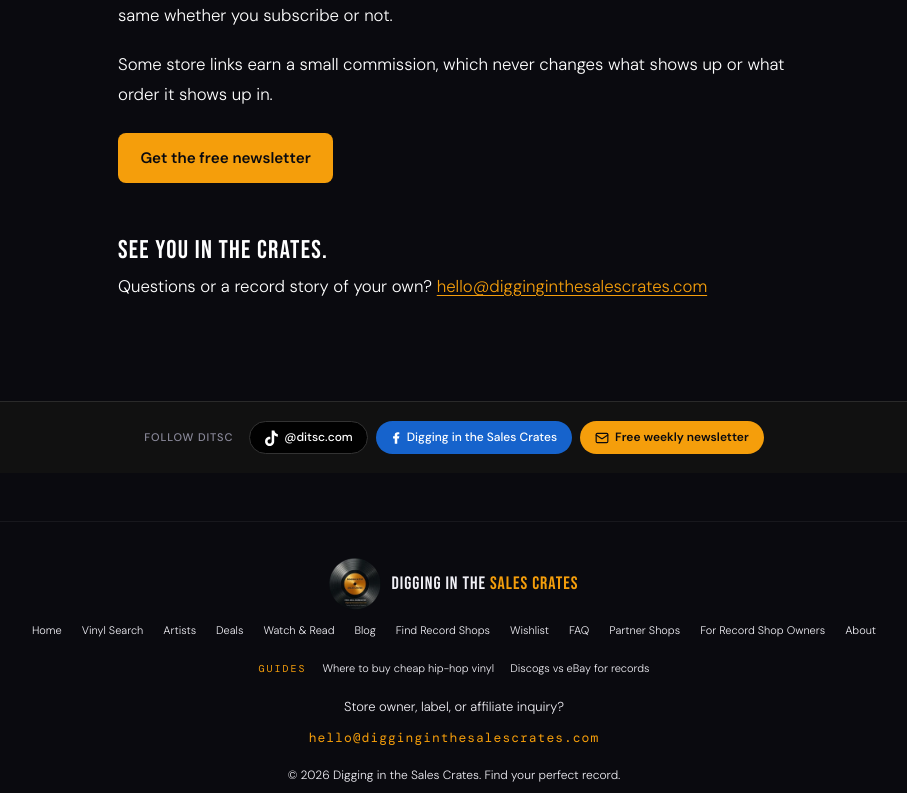
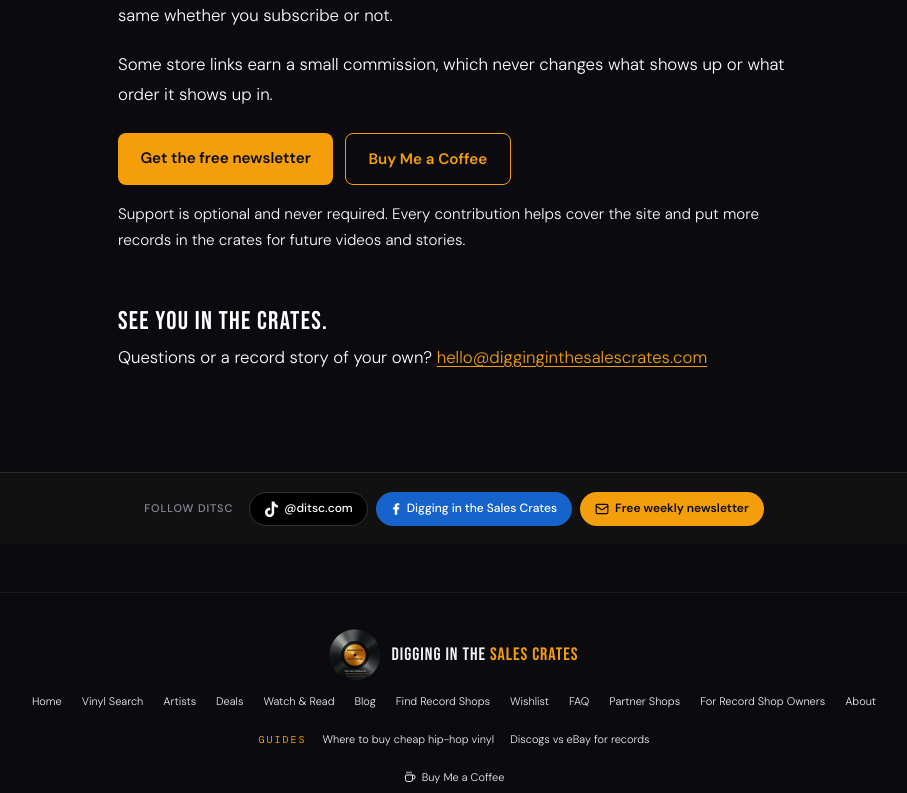
Before and after one commit to Phishhead35/digging-in-the-sales-crates, a React (Create React App) app: page /about in a window 1280 px wide. Shown: the part 1680-2473 px from the top of the page, without its empty margins (186-1093 px from the left). Built offline with nearby package versions, Linux system fonts and the light colour scheme.

Commit message:
Add Buy Me a Coffee to footer and About page

```diff
--- a/src/components/Layout.jsx
+++ b/src/components/Layout.jsx
@@ -1,11 +1,16 @@
 import React, { useState, useEffect } from 'react';
 import { Link, useLocation } from 'react-router-dom';
 import { withSlash } from '../utils/withSlash';
-import { Menu, X, Search, Home, Heart, TrendingDown, Mail, MapPin, BookOpen, Star, HelpCircle, Disc3, Info, FileText, Store } from 'lucide-react';
+import { Menu, X, Search, Home, Heart, TrendingDown, Mail, MapPin, BookOpen, Star, HelpCircle, Disc3, Info, FileText, Store, Coffee } from 'lucide-react';
 import FollowUs from './FollowUs';
 import { AffiliateDisclosure } from './AffiliateDisclosure';
-import { trackNavClick, trackStoreClick, CLICK_SOURCES } from '../utils/analytics';
+import { track, trackNavClick, trackStoreClick, CLICK_SOURCES } from '../utils/analytics';
 import { GUIDES } from '../data/guides';
+
+// Buy Me a Coffee page (2026-10-31). Optional support link in the footer.
+// Not an affiliate link, so it stays out of partners.js and gets no badge.
+// Same URL lives in src/pages/About.jsx; change both if it ever moves.
+const SUPPORT_URL = 'https://buymeacoffee.com/digginginthesalescrates';
 
 export default function Layout({ children }) {
   const [mobileOpen, setMobileOpen] = useState(false);
@@ -312,6 +317,21 @@ export default function Layout({ children }) {
             ))}
           </div>
 
+          {/* Optional support link. Fires support_click (the same event the
+              About page uses), not store_click, so it never shows up in the
+              marketplace or NO_LEAK reports. */}
+          <div style={{ display: 'flex', justifyContent: 'center', marginBottom: 20 }}>
+            <a href={SUPPORT_URL} target="_blank" rel="noopener noreferrer"
+              onClick={() => track('support_click', { click_source: 'footer', destination: SUPPORT_URL })}
+              style={{
+                display: 'inline-flex', alignItems: 'center', gap: 6,
+                fontSize: 11, color: 'var(--text-primary)', textDecoration: 'none',
+              }}>
+              <Coffee size={12} aria-hidden="true" />
+              Buy Me a Coffee
+            </a>
+          </div>
+
           <div style={{ marginBottom: 16 }}>
             <p style={{ color: 'var(--text-primary)', fontSize: 13, marginBottom: 6 }}>
               Store owner, label, or affiliate inquiry?
--- a/src/pages/About.jsx
+++ b/src/pages/About.jsx
@@ -14,8 +14,8 @@ import { ABOUT } from "../data/about";
 const NEWSLETTER_URL = newsletterUrl("about");
 
 // Buy Me a Coffee page. Same rule: empty means the support block
-// is hidden entirely.
-const SUPPORT_URL = "";
+// is hidden entirely. Same URL is in src/components/Layout.jsx (footer).
+const SUPPORT_URL = "https://buymeacoffee.com/digginginthesalescrates";
 
 // Page text (bio, the three family crates, section copy) lives in
 // src/data/about.js since 2026-10-04, so the static HTML crawlers read
@@ -232,7 +232,7 @@ export default function About() {
                 onClick={onSupport}
                 style={styles.buttonOutline}
               >
-                Buy me a coffee
+                Buy Me a Coffee
               </a>
             )}
           </div>
```
